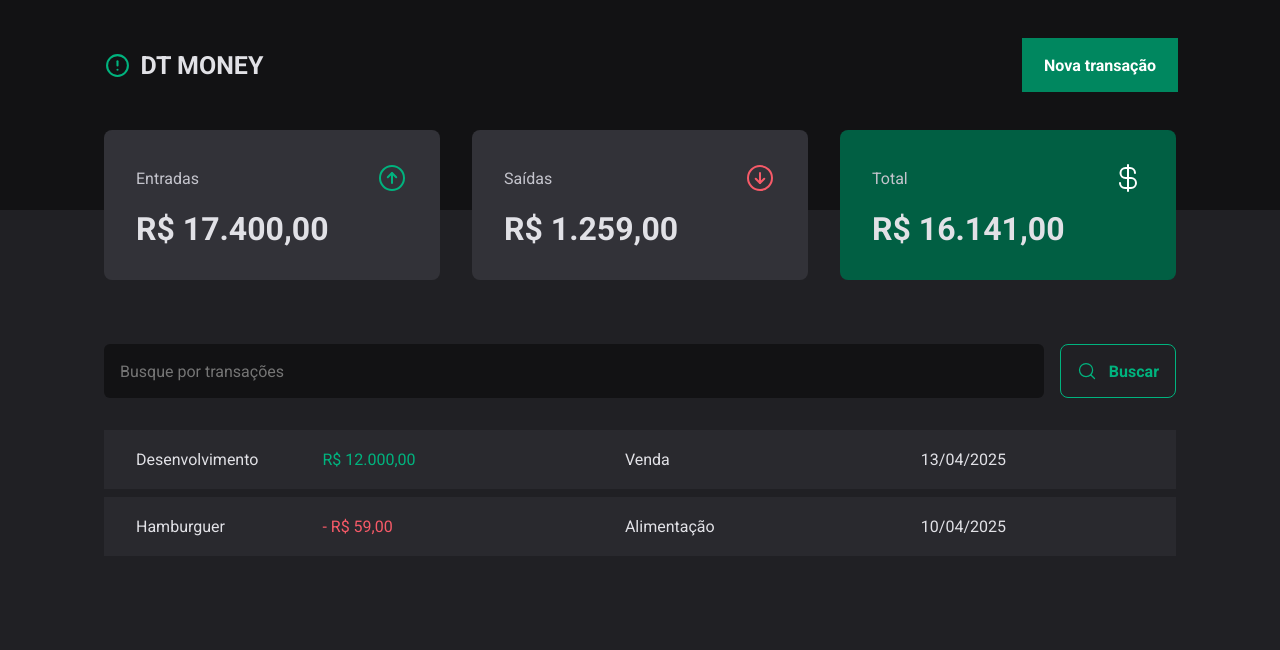
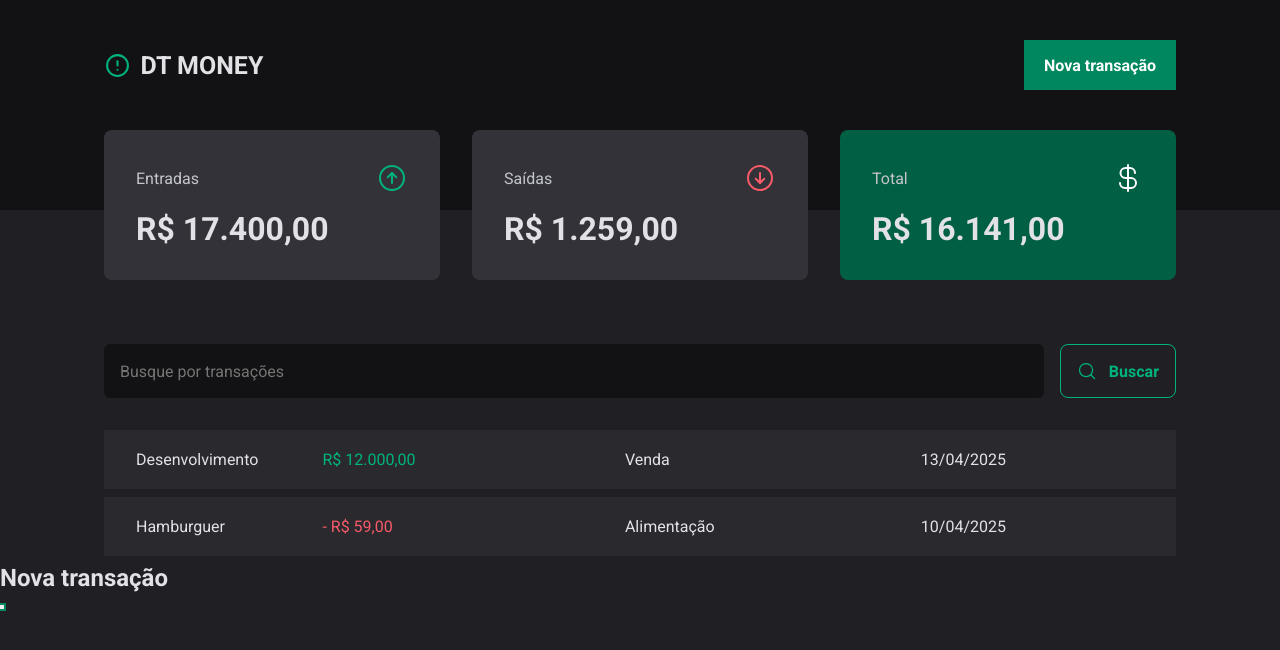
Before and after one commit to LeoMedeirosss/Project-Dashboard, a React (Vite) app in the folder darshboard-money/: page / in a window 1280 px wide. Both pictures are taken after a click on the button "Nova transação". Shown: the top 650 px of the page. Built offline with nearby package versions, Linux system fonts and the light colour scheme.

Commit message:
feat(model acessivel)

```diff
--- a/darshboard-money/package.json
+++ b/darshboard-money/package.json
@@ -10,6 +10,7 @@
     "preview": "vite preview"
   },
   "dependencies": {
+    "@radix-ui/react-dialog": "^1.1.15",
     "lucide-react": "^0.539.0",
     "phosphor-react": "^1.4.1",
     "react": "^19.1.1",
--- a/darshboard-money/src/components/Header/index.tsx
+++ b/darshboard-money/src/components/Header/index.tsx
@@ -1,5 +1,7 @@
 import { HeaderConteiner, HeaderContent, Icon, NewTransactionButton } from "./styles";
 import { CircleAlertIcon } from "lucide-react"
+import * as Dialog from "@radix-ui/react-dialog"
+
 export function Header() {
     return(
         <HeaderConteiner>
@@ -9,7 +11,21 @@
                     <strong> DT MONEY</strong>
                 </Icon>
 
-                <NewTransactionButton>Nova transação</NewTransactionButton>
+                <Dialog.Root>
+                    <Dialog.Trigger asChild>
+                        <NewTransactionButton>Nova transação</NewTransactionButton>
+                    </Dialog.Trigger>
+
+                    <Dialog.Portal>
+                        <Dialog.Overlay />
+
+                        <Dialog.Content>
+                            <Dialog.Title>Nova transação</Dialog.Title>
+                            <Dialog.Close/>
+                        </Dialog.Content>
+                    </Dialog.Portal>
+                </Dialog.Root>
+
             </HeaderContent>
         </HeaderConteiner>
     )
```
Also changed, not shown: 1 other file (tests, documents, lock files or other folders).
